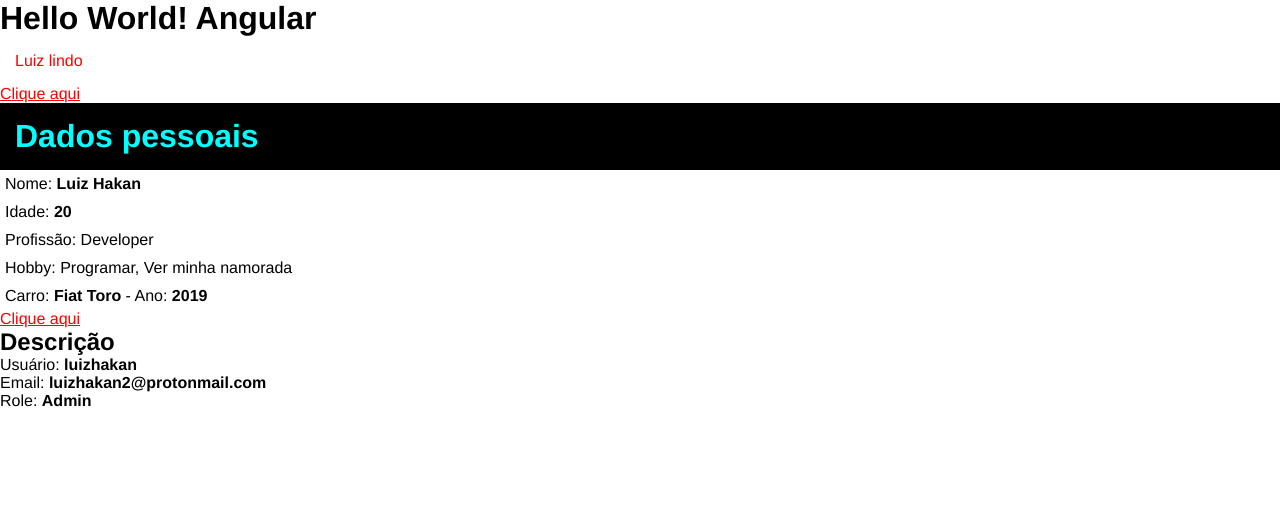
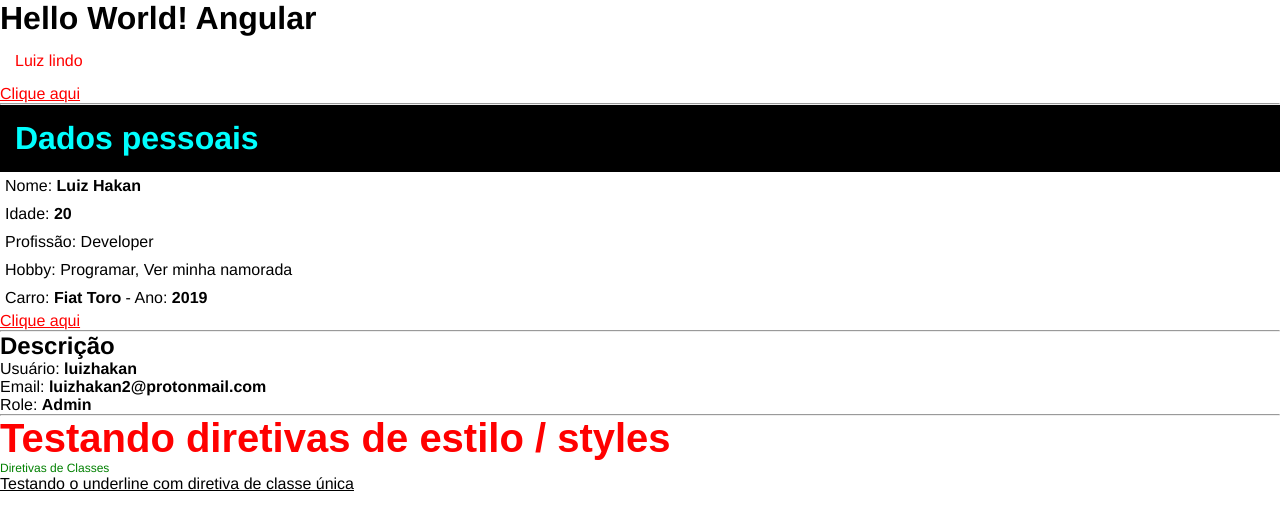
Before and after one commit to luizhakan/angular, an Angular app in the folder hello-world/: page / in a window 1280 px wide. Shown: the top 530 px of the page. Built offline with nearby package versions, Linux system fonts and the light colour scheme.

Commit message:
diretivas do angular

```diff
--- a/hello-world/src/app/app.component.html
+++ b/hello-world/src/app/app.component.html
@@ -5,3 +5,4 @@
 
 <app-first-component></app-first-component>
 <app-parent-data [name]="userName" [userData]="userData"></app-parent-data>
+<app-directives></app-directives>
--- a/hello-world/src/app/app.module.ts
+++ b/hello-world/src/app/app.module.ts
@@ -5,12 +5,14 @@
 import { AppComponent } from './app.component';
 import { FirstComponentComponent } from './components/first-component/first-component.component';
 import { ParentDataComponent } from './components/parent-data/parent-data.component';
+import { DirectivesComponent } from './components/directives/directives.component';
 
 @NgModule({
   declarations: [
     AppComponent,
     FirstComponentComponent,
-    ParentDataComponent
+    ParentDataComponent,
+    DirectivesComponent
   ],
   imports: [
     BrowserModule,
--- /dev/null
+++ b/hello-world/src/app/components/directives/directives.component.css
@@ -0,0 +1,11 @@
+.small-title {
+    font-size: 12px;
+}
+
+.green-title {
+    color: green;
+}
+
+.underline {
+    text-decoration: underline;
+}
--- /dev/null
+++ b/hello-world/src/app/components/directives/directives.component.html
@@ -0,0 +1,6 @@
+<hr>
+<h2 [ngStyle]="{ 'font-size': size + 'px', 'font-family': font, color: color }">
+  Testando diretivas de estilo / styles
+</h2>
+<p [ngClass]="classes">Diretivas de Classes</p>
+<p ngClass="underline">Testando o underline com diretiva de classe única</p>
--- /dev/null
+++ b/hello-world/src/app/components/directives/directives.component.ts
@@ -0,0 +1,15 @@
+import { Component } from '@angular/core';
+
+@Component({
+  selector: 'app-directives',
+  templateUrl: './directives.component.html',
+  styleUrls: ['./directives.component.css'],
+})
+export class DirectivesComponent {
+  size: number = 40;
+  font: string = 'Arial';
+  color: string = 'red';
+
+  classes : string[] = ['green-title', 'small-title'];
+  underline: string = 'underline';
+}
--- a/hello-world/src/app/components/first-component/first-component.component.html
+++ b/hello-world/src/app/components/first-component/first-component.component.html
@@ -1,3 +1,4 @@
+<hr>
 <h1 class="title">Dados pessoais</h1>
 
 <p>
--- a/hello-world/src/app/components/parent-data/parent-data.component.html
+++ b/hello-world/src/app/components/parent-data/parent-data.component.html
@@ -1,3 +1,4 @@
+<hr>
 <h2>Descrição</h2>
 <p>
   Usuário: <strong>{{ name }}</strong>
```
Also changed, not shown: 1 other file (tests, documents, lock files or other folders).
